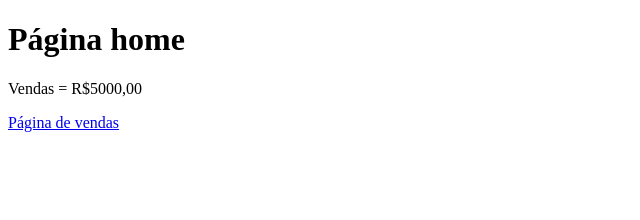
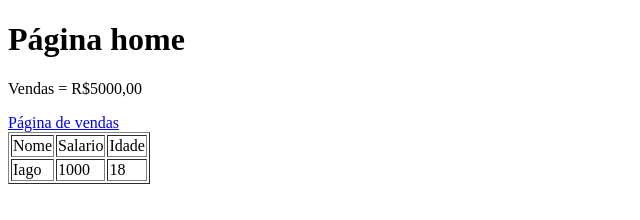
Before and after one commit to sydney0102/githubtest, a plain HTML site: page index.html in a window 1280 px wide. Shown: the whole page, without its empty margins (0-640 px from the left). Drawn offline with Linux system fonts and the light colour scheme.

Commit message:
Tabela adicionada

```diff
--- a/index.html
+++ b/index.html
@@ -9,5 +9,22 @@
     <h1>Página home</h1>
     <p>Vendas = R$5000,00</p>
     <a href="vendas.html"> Página de vendas</a>
+
+    <table border="1">
+            <thead>
+                <td>Nome</td>
+                <td>Salario</td>
+                <td>Idade</td>
+            </thead>
+
+            <tbody>
+                <tr>
+                    <td>Iago</td>
+                    <td>1000</td>
+                    <td>18</td>
+                </tr>
+            </tbody>
+
+    </table>
 </body>
 </html>
```
